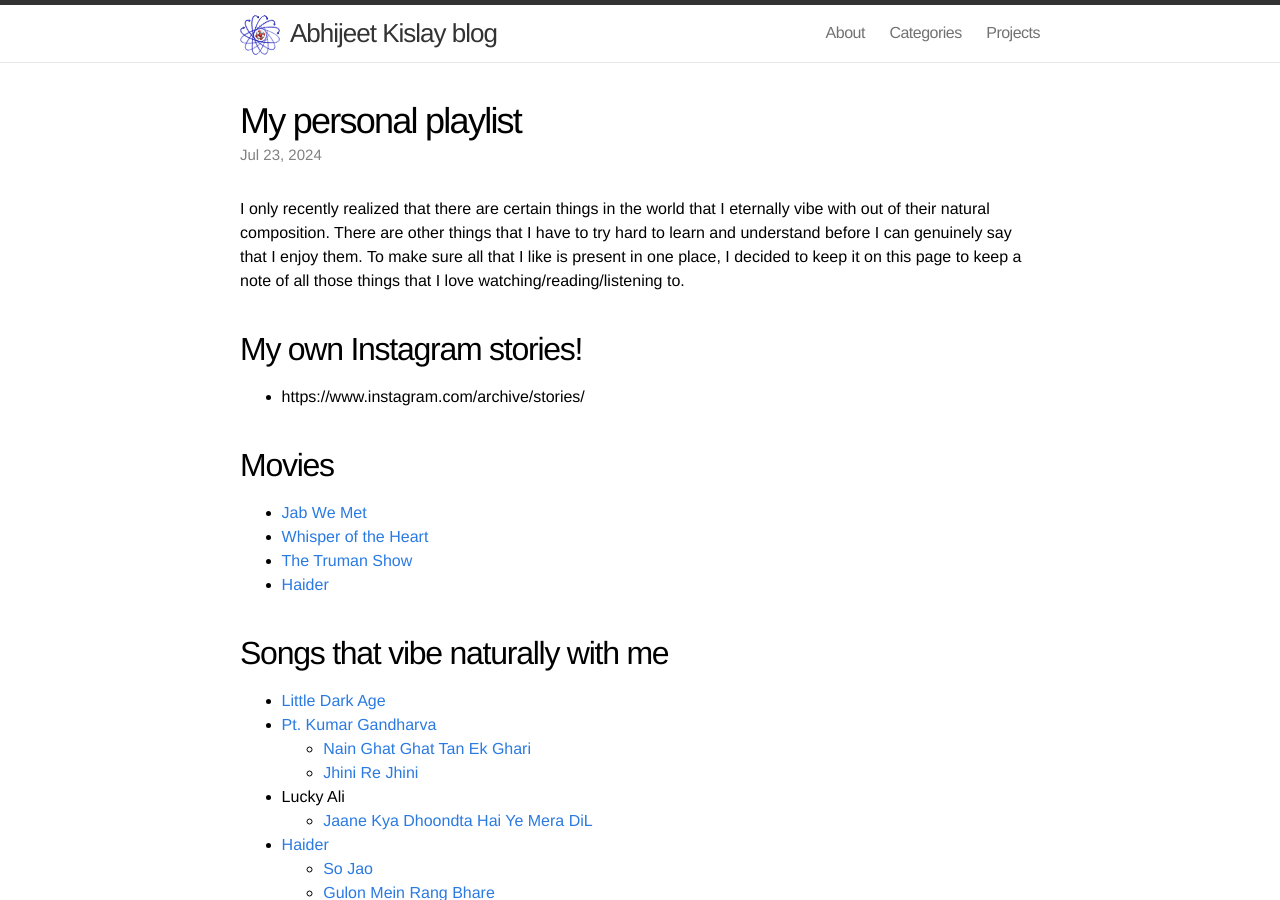
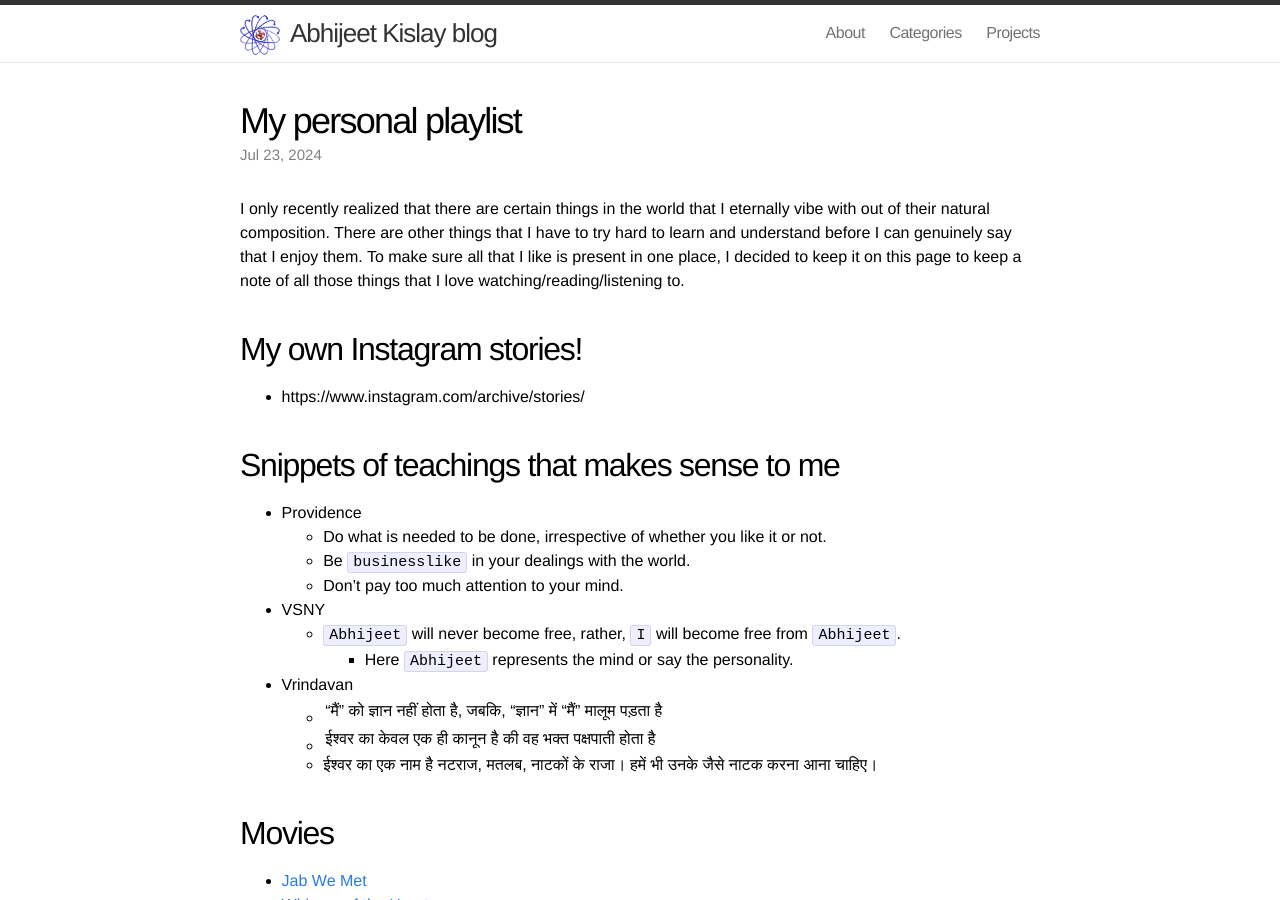
Before and after one commit to kislayabhi/kislayabhi.github.io, a Jekyll site: the page built from _posts/2024-7-23-My-personal-playlist.md, in a window 1280 px wide and 900 px high. Built offline with Jekyll 4.4.1, drawn with Linux system fonts in a browser that asks for light colours; comment, search, counter and statistics services are not loaded.

Commit message:
Update 2024-7-23-My-personal-playlist.md

```diff
--- a/_posts/2024-7-23-My-personal-playlist.md
+++ b/_posts/2024-7-23-My-personal-playlist.md
@@ -11,6 +11,22 @@ I only recently realized that there are certain things in the world that I etern
 
 ## My own Instagram stories!
 *  https://www.instagram.com/archive/stories/
+
+## Snippets of teachings that makes sense to me
+
+* Providence
+  - Do what is needed to be done, irrespective of whether you like it or not.
+  - Be `businesslike` in your dealings with the world.
+  - Don't pay too much attention to your mind.
+
+* VSNY
+  - `Abhijeet` will never become free, rather, `I` will become free from `Abhijeet`.
+    - Here `Abhijeet` represents the mind or say the personality.
+
+* Vrindavan
+  - "मैं" को ज्ञान नहीं होता है, जबकि, "ज्ञान" में "मैं" मालूम पड़ता है |
+  - ईश्वर का केवल एक ही कानून है की वह भक्त पक्षपाती होता है |
+  - ईश्वर का एक नाम है नटराज, मतलब, नाटकों के राजा।  हमें भी उनके जैसे नाटक करना आना चाहिए।
 
 ## Movies
 *  [Jab We Met](https://www.imdb.com/title/tt1093370/)
```
